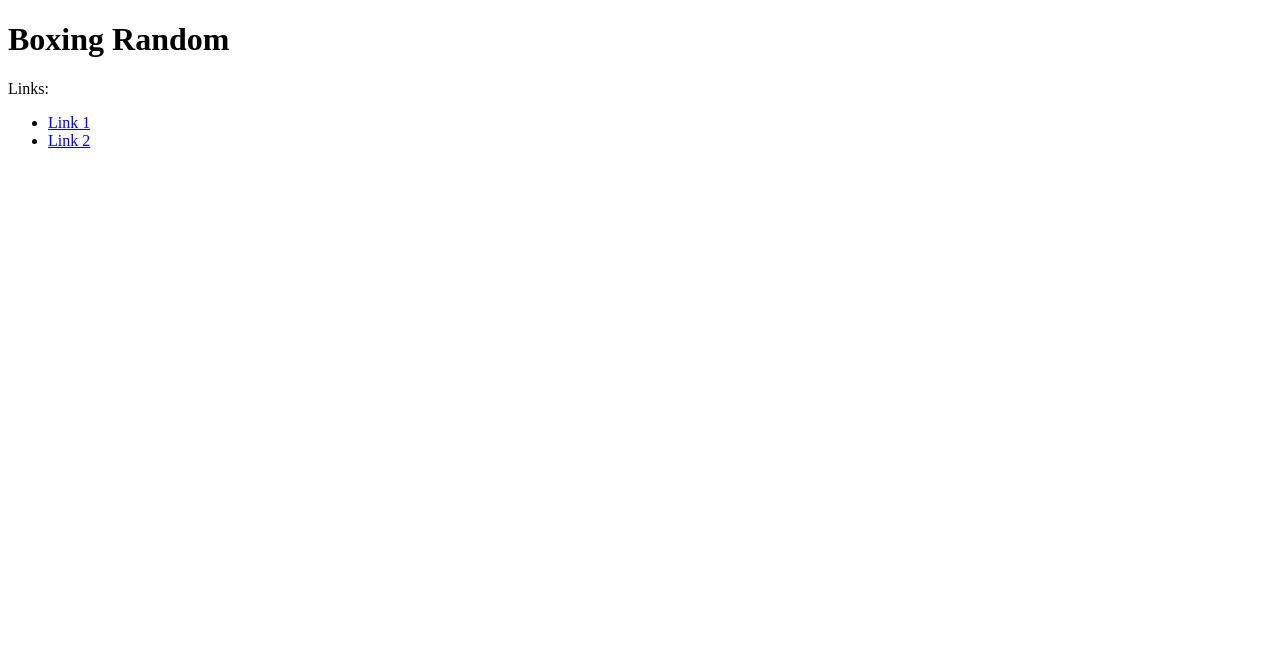
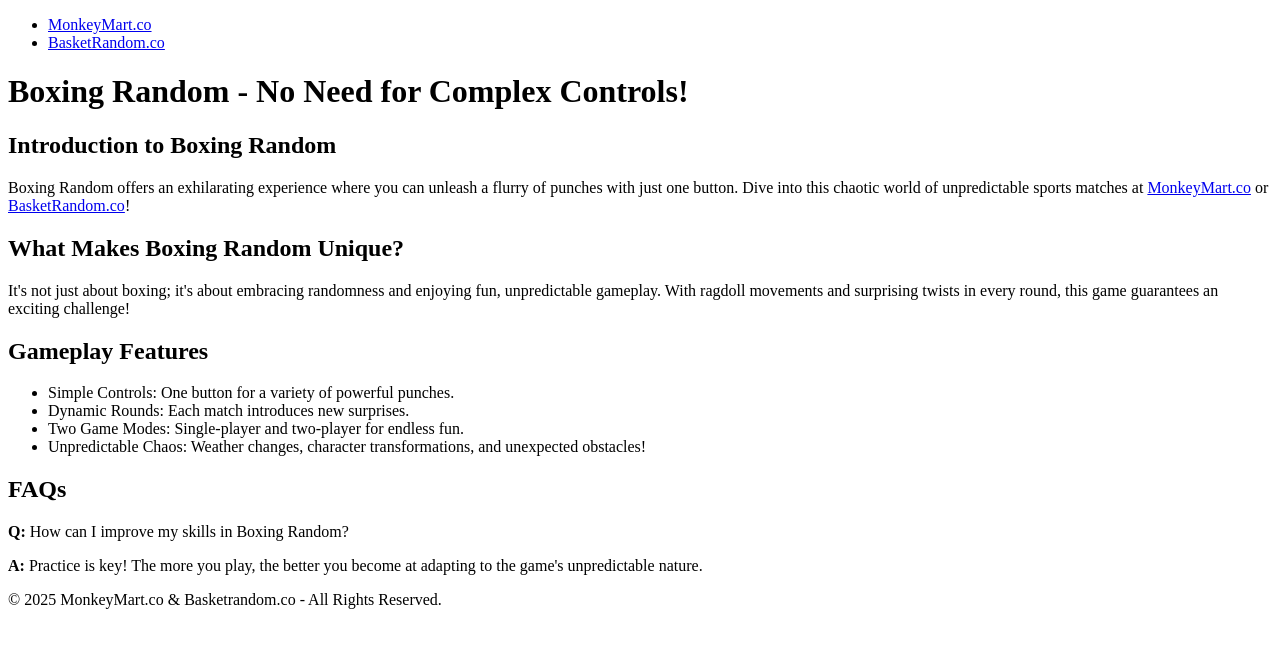
Before and after one commit to hassashahbaz/boxingrandom, a plain HTML site: page index.html in a window 1280 px wide. Drawn offline with Linux system fonts and the light colour scheme.

Commit message:
Update index.html

```diff
--- a/index.html
+++ b/index.html
@@ -3,15 +3,54 @@
 <head>
     <meta charset="UTF-8">
     <meta name="viewport" content="width=device-width, initial-scale=1.0">
-    <title>Boxing Random</title>
+    <meta name="description" content="Explore the exciting world of Boxing Random on monkeymart.co or basketrandom.co.">
+    <title>Boxing Random - The Ultimate Sports Adventure!</title>
+    <link rel="stylesheet" href="styles.css">
 </head>
 <body>
-    <h1>Boxing Random</h1>
-    <p>Links:</p>
-    <ul>
-        <li><a href="https://example1.com">Link 1</a></li>
-        <li><a href="https://example2.com">Link 2</a></li>
-        <!-- Add more links as needed -->
-    </ul>
+
+    <header>
+        <nav>
+            <ul>
+                <li><a href="https://monkeymart.co">MonkeyMart.co</a></li>
+                <li><a href="https://basketrandom.co">BasketRandom.co</a></li>
+            </ul>
+        </nav>
+        <h1>Boxing Random - No Need for Complex Controls!</h1>
+    </header>
+
+    <main>
+        <section>
+            <h2>Introduction to Boxing Random</h2>
+            <p>Boxing Random offers an exhilarating experience where you can unleash a flurry of punches with just one button. Dive into this chaotic world of unpredictable sports matches at <a href="https://monkeymart.co">MonkeyMart.co</a> or <a href="https://basketrandom.co">BasketRandom.co</a>!</p>
+        </section>
+
+        <section>
+            <h2>What Makes Boxing Random Unique?</h2>
+            <p>It's not just about boxing; it's about embracing randomness and enjoying fun, unpredictable gameplay. With ragdoll movements and surprising twists in every round, this game guarantees an exciting challenge!</p>
+        </section>
+
+        <section>
+            <h2>Gameplay Features</h2>
+            <ul>
+                <li>Simple Controls: One button for a variety of powerful punches.</li>
+                <li>Dynamic Rounds: Each match introduces new surprises.</li>
+                <li>Two Game Modes: Single-player and two-player for endless fun.</li>
+                <li>Unpredictable Chaos: Weather changes, character transformations, and unexpected obstacles!</li>
+            </ul>
+        </section>
+
+        <section>
+            <h2>FAQs</h2>
+            <p><strong>Q:</strong> How can I improve my skills in Boxing Random?</p>
+            <p><strong>A:</strong> Practice is key! The more you play, the better you become at adapting to the game's unpredictable nature.</p>
+        </section>
+
+    </main>
+
+    <footer>
+        <p>&copy; 2025 MonkeyMart.co & Basketrandom.co - All Rights Reserved.</p>
+    </footer>
+
 </body>
 </html>
```
